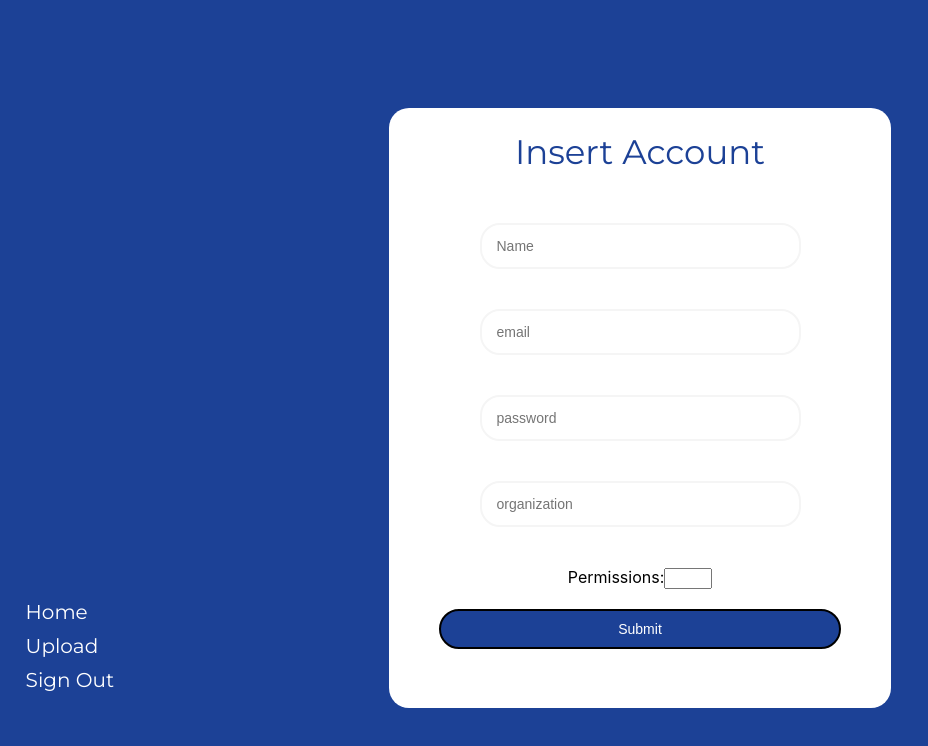
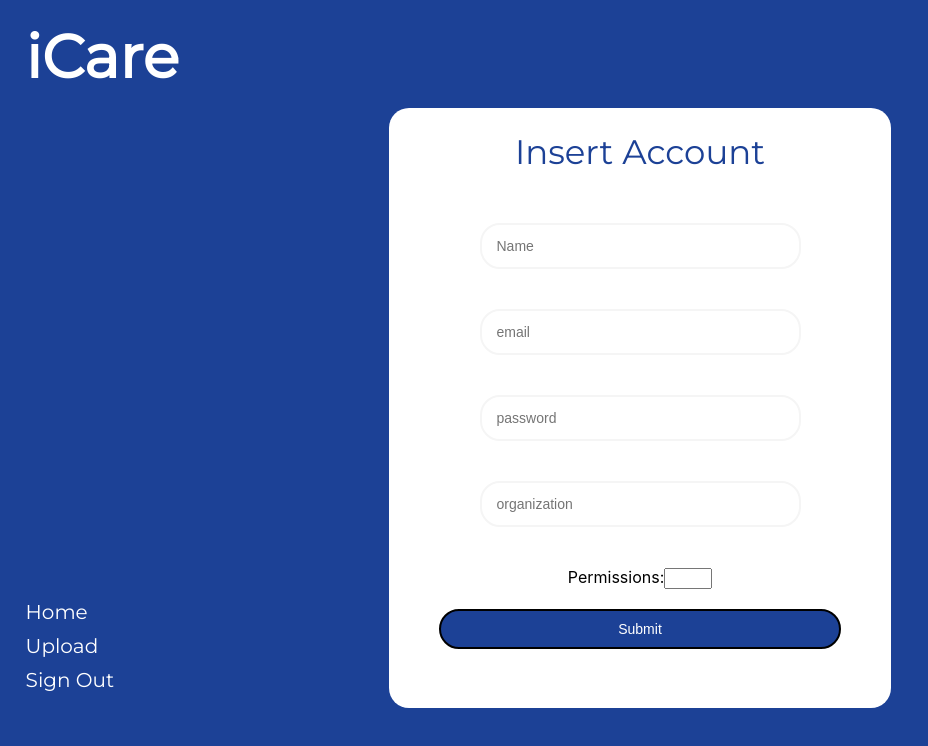
Before and after one commit to Tzuyuisbae/iCare, a React (Create React App) app in the folder icare/: page /insertAccount in a window 1280 px wide. Shown: the top 746 px of the page, without its empty margins (0-928 px from the left). Built offline with nearby package versions, Linux system fonts and the light colour scheme.

Commit message:
Added logo

```diff
--- a/icare/src/pages/InsertAccountPage.js
+++ b/icare/src/pages/InsertAccountPage.js
@@ -10,6 +10,9 @@ export default class InsertAccountPage extends React.Component {
 
         return (
             <Page className="fullblue">
+                <div className="topleft">
+                    <p className="iCareWhite">iCare</p>
+                </div>
                 <Navbar permissions={cookie.get('permissions')} />
                 <InsertAccount />
             </Page>
```
